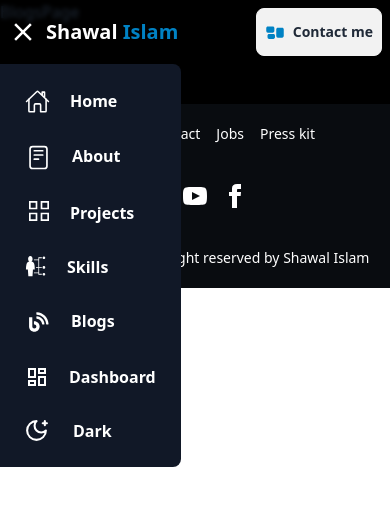
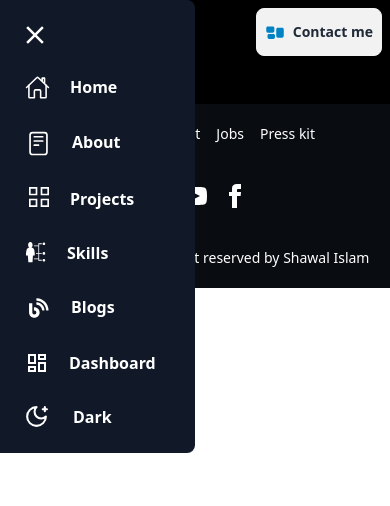
Before and after one commit to shawalislam32/shawal-islam, a Next.js app: page /blogs in a window 390 px wide. Both pictures are taken after a click on the element 23 px from the left and 32 px from the top of the page. Shown: the top 506 px of the page. Built offline with nearby package versions, Linux system fonts and the light colour scheme.

Commit message:
modefied sidebar

```diff
--- a/src/app/not-found.js
+++ b/src/app/not-found.js
@@ -7,7 +7,7 @@ const NotFound = () => {
     return (
         <div className="h-[100vh] flex items-center justify-center">
             <div className="text-center space-y-3">
-                <Image src={`/404.png`} alt='' height={1080} width={1080} className="w-1/3 mx-auto" />
+                <Image src={`/404.png`} alt='' height={1080} width={1080} className="w-1/2 lg:w-1/3 mx-auto" />
                 <Link href="/">
                     <button className="btn border-secondary hover:bg-white hover:text-black duration-300 border-2 hover:border-black  text-white bg-secondary scale-90 mt-5">Back To Home</button>
                 </Link>
--- a/src/components/shared/Navbar.jsx
+++ b/src/components/shared/Navbar.jsx
@@ -35,12 +35,7 @@ export default function Navbar() {
         {/* logo & menu button */}
         <div className='w-1/2 lg:w-1/3 flex items-center gap-2 md:gap-5'>
           <div onClick={() => setOpened(!opened)} className='block lg:hidden'>
-            {opened ?
-              <MdOutlineClose className='font-bold text-[30px] dark:text-base-100' />
-              :
-
-              <HiMenu className='font-bold text-[30px] dark:text-base-100' />
-            }
+            <HiMenu className='font-bold text-[30px] dark:text-base-100  hover:scale-110' />
           </div>
           <Link onClick={() => setActive('home')} href={`/`} className='font-bold text-black dark:text-base-100 text-[20px] md:text-[26px] lg:text-3xl'>Shawal <span className='text-secondary'>Islam</span></Link>
         </div>
@@ -81,7 +76,8 @@ export default function Navbar() {
 
         {/* links mobile devces */}
         <div>
-          {opened && <div className='bg-base-200 dark:bg-gray-900 rounded-r-lg p-5 absolute left-0 top-16 md:top-20 h-auto'>
+          {opened && <div className='bg-base-200 dark:bg-gray-900 rounded-r-lg p-5 absolute left-0 top-0 w-1/2 md:w-80 h-auto duration-300'>
+            <MdOutlineClose onClick={() => setOpened(false)} className='font-bold text-[30px] dark:text-base-100 mb-5 hover:scale-110' />
             <div className="z-50 flex gap-5 items- justify- flex-col">
               <Link href={`/`} onClick={() => setOpened(!opened)} className='p-[5px] flex gap-5 hover:bg-gray-200 hover:dark:bg-gray-700 bg-transparent dark:text-base-100   rounded-lg'>
                 <IoHomeOutline className='font-bold text-[25px] dark:text-base-100 ' />
@@ -108,7 +104,7 @@ export default function Navbar() {
                 <MdOutlineDashboard className='font-bold text-[24px] dark:text-base-100 ' />
                 <span className='font-semibold'>Dashboard</span>
               </Link>
-              <div href={`/`} onClick={() => setOpened(!opened)} className=' flex gap-5 hover:bg-gray-200 hover:dark:bg-gray-700 bg-transparent dark:text-base-100  items-center rounded-lg'>
+              <div href={`/`} onClick={() => setOpened(!opened)} className=' flex gap-5 hover:bg-gray-200 hover:dark:bg-gray-700 bg-transparent dark:text-base-100  items-center rounded-lg cursor-pointer'>
                 <ThemeToggle />
                 <span onClick={() => setTheme(isDarkMode ? 'light' : 'dark')} className='font-semibold'>{theme === 'dark' ? 'Dark' : 'Light'}</span>
               </div>
--- a/src/components/shared/ThemeToggle.jsx
+++ b/src/components/shared/ThemeToggle.jsx
@@ -20,7 +20,7 @@ const ThemeToggle = () => {
   const isDarkMode = resolvedTheme === 'dark';
 
   return (
-    <div className="p-1 hover:bg-base-300 bg-transparent rounded-lg">
+    <div className="p-1 hover:bg-base-300 bg-transparent rounded-lg cursor-pointer">
       <div onClick={() => setTheme(isDarkMode ? 'light' : 'dark')} >
         {theme === 'light' ?
           <IoSunnySharp className="dark:text-base-100 hover:dark:text-black" size={25} />
```
